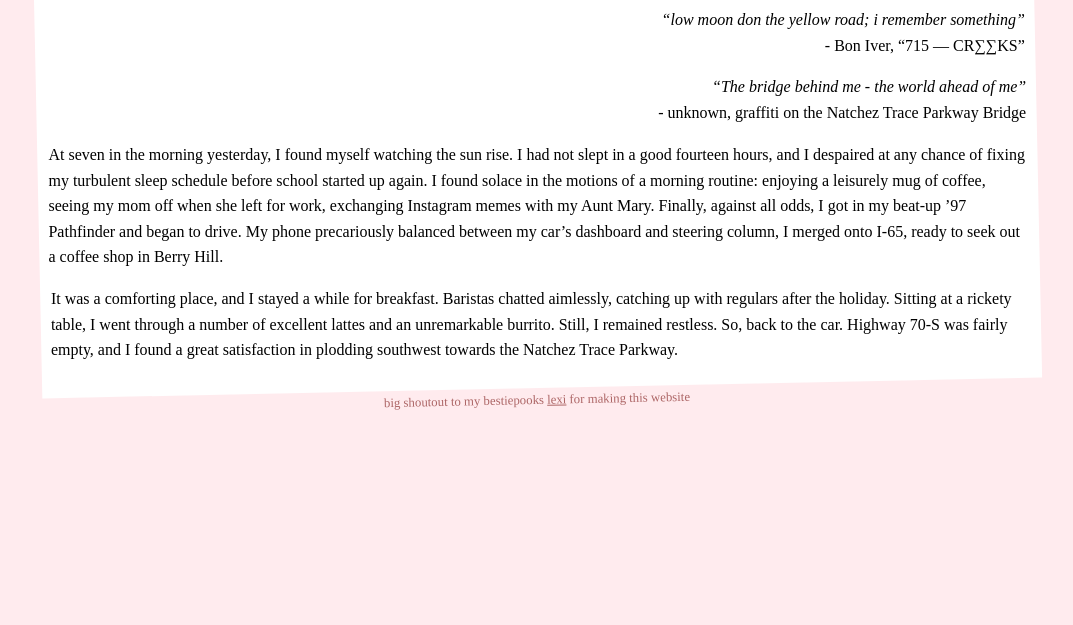
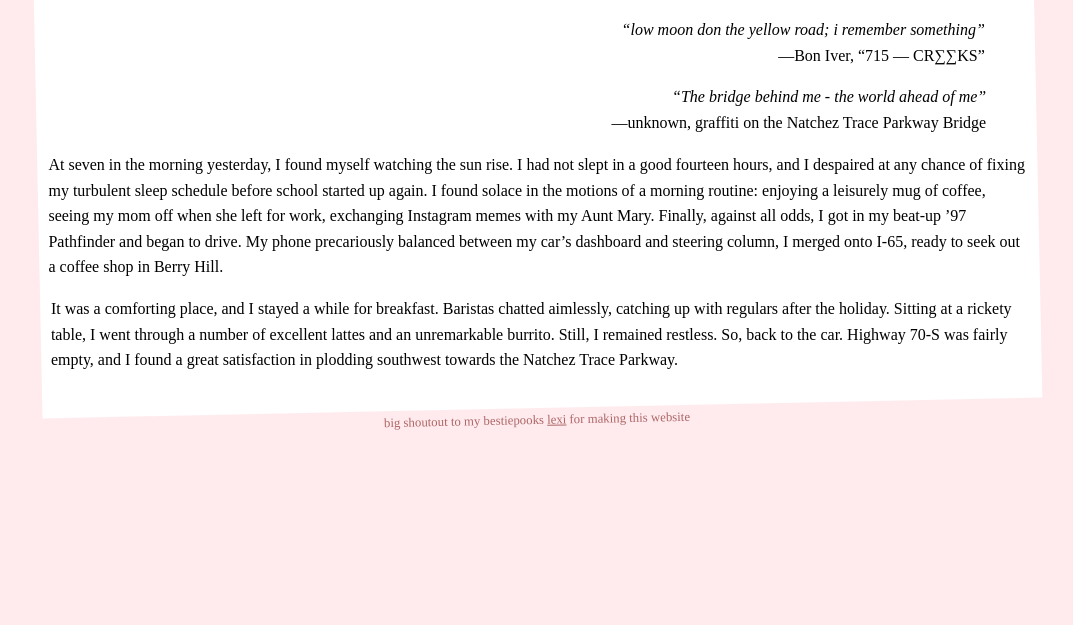
Before and after one commit to audiodog301/liamfissell.com, a plain HTML site: page writing/horizon.html in a window 1280 px wide. Shown: the part 175-800 px from the top of the page, without its empty margins (103-1176 px from the left). Drawn offline with Linux system fonts and the light colour scheme.

Commit message:
kognise decisions

```diff
--- a/index.css
+++ b/index.css
@@ -78,18 +78,18 @@ img {
 
 main {
     background-color: #ffffff;
-    padding: 10px 10px;
+    padding: 20px 10px;
     line-height: 1.6;
 }
 
-main > * {
+.main-items-container > * {
     transform: rotate(1.2deg);
 }
 
 .spaced-stack {
     display: flex;
     flex-direction: column;
-    gap: 40px;
+    gap: 20px;
 }
 
 .sr-only {
@@ -202,7 +202,7 @@ footer, footer a {
 .article {
     display: flex;
     flex-direction: column;
-    gap: 10px;
+    gap: 5px;
     margin: 20px 0;
 }
 
@@ -215,9 +215,8 @@ footer, footer a {
 
 .article p {
     margin: 0;
-    margin-top: -15px;
 }
 
-.quote {
+blockquote {
     text-align: right;
 }
--- a/writing/horizon.html
+++ b/writing/horizon.html
@@ -17,12 +17,12 @@
         </nav>
         <div class="deskew">
             <h1>the horizon awaits</h1>
-            <main>
+            <main class="main-items-container">
                 <p><a class="back" href="/writing.html">&laquo; back to writing</a></p>
-                <p class="quote"><em>“low moon don the yellow road; i remember something”</em>
-                <br>- Bon Iver, “715 — CR∑∑KS”</p>
-                <p class="quote"><em>“The bridge behind me - the world ahead of me”</em>
-                <br>- unknown, graffiti on the Natchez Trace Parkway Bridge</p>
+                <blockquote><em>“low moon don the yellow road; i remember something”</em>
+                <br>—Bon Iver, “715 — CR∑∑KS”</blockquote>
+                <blockquote><em>“The bridge behind me - the world ahead of me”</em>
+                <br>—unknown, graffiti on the Natchez Trace Parkway Bridge</blockquote>
                 <p>At seven in the morning yesterday, I found myself watching the sun rise. I had not slept in a good fourteen hours, and I despaired at any chance of fixing my turbulent sleep schedule before school started up again. I found solace in the motions of a morning routine: enjoying a leisurely mug of coffee, seeing my mom off when she left for work, exchanging Instagram memes with my Aunt Mary. Finally, against all odds, I got in my beat-up ’97 Pathfinder and began to drive. My phone precariously balanced between my car’s dashboard and steering column, I merged onto I-65, ready to seek out a coffee shop in Berry Hill.</p>
                 <p>It was a comforting place, and I stayed a while for breakfast. Baristas chatted aimlessly, catching up with regulars after the holiday. Sitting at a rickety table, I went through a number of excellent lattes and an unremarkable burrito. Still, I remained restless. So, back to the car. Highway 70-S was fairly empty, and I found a great satisfaction in plodding southwest towards the Natchez Trace Parkway.</p>
             </main>
```
Also changed, not shown: 404.html (+1 -1 lines), index.html (+1 -1 lines), works.html (+1 -1 lines), writing.html (+1 -1 lines), writing/music.html (+1 -1 lines), writing/vopa.html (+1 -1 lines).
